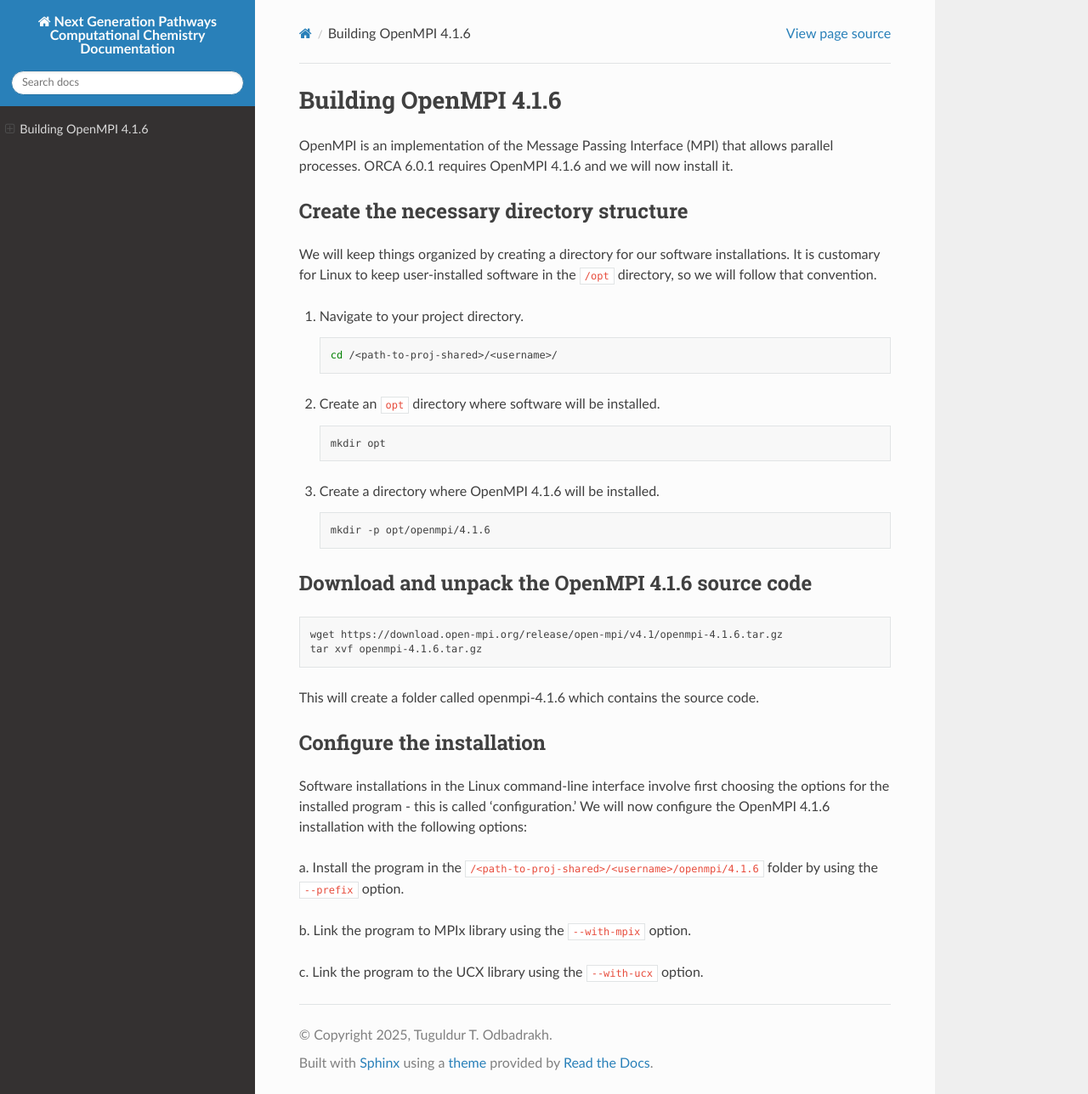
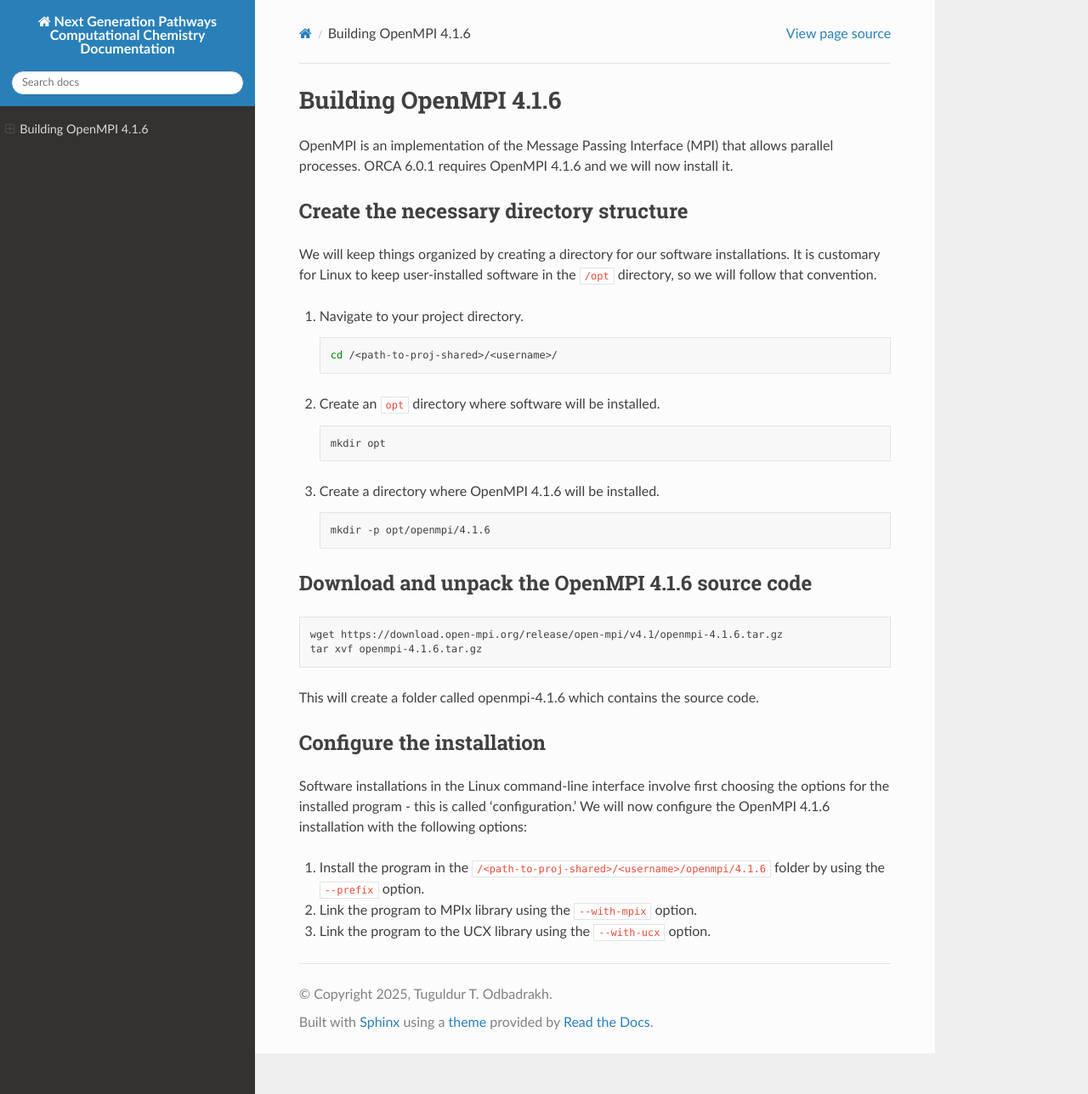
Before and after one commit to todbadrakh/ngp-comp-chem, a Sphinx documentation site: the page built from docs/install_openmpi_4.1.6.md, in a window 1280 px wide and 1288 px high. Shown: the whole window at 85% size. Built offline with Sphinx 7.4.7 and the Read the Docs theme 3.1.0, drawn with Linux system fonts in a browser that asks for light colours; part of the change alters nothing that is shown.

````diff
--- a/docs/install_openmpi_4.1.6.md
+++ b/docs/install_openmpi_4.1.6.md
@@ -34,6 +34,7 @@ the `/opt` directory, so we will follow that convention.
 wget https://download.open-mpi.org/release/open-mpi/v4.1/openmpi-4.1.6.tar.gz
 tar xvf openmpi-4.1.6.tar.gz
 ```
+
 This will create a folder called openmpi-4.1.6 which contains the source
 code.
 
@@ -44,9 +45,9 @@ choosing the options for the installed program - this is called
 'configuration.' We will now configure the OpenMPI 4.1.6 installation with
 the following options:
 
-a. Install the program in the `/<path-to-proj-shared>/<username>/openmpi/4.1.6`
+1. Install the program in the `/<path-to-proj-shared>/<username>/openmpi/4.1.6`
    folder by using the `--prefix` option.
 
-b. Link the program to MPIx library using the `--with-mpix` option.
+2. Link the program to MPIx library using the `--with-mpix` option.
 
-c. Link the program to the UCX library using the `--with-ucx` option.
+3. Link the program to the UCX library using the `--with-ucx` option.
````
